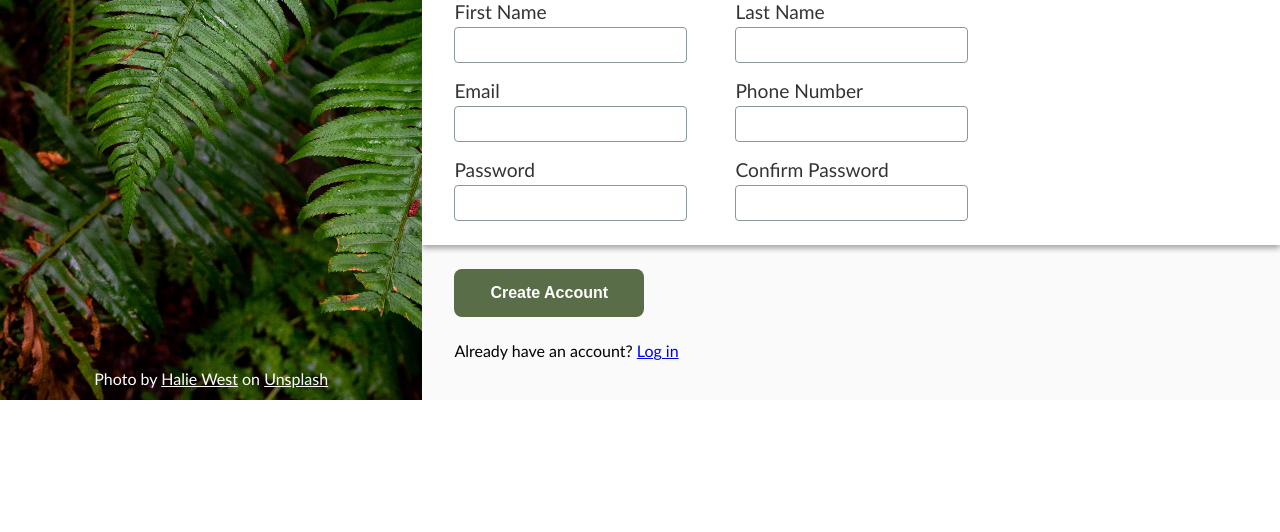
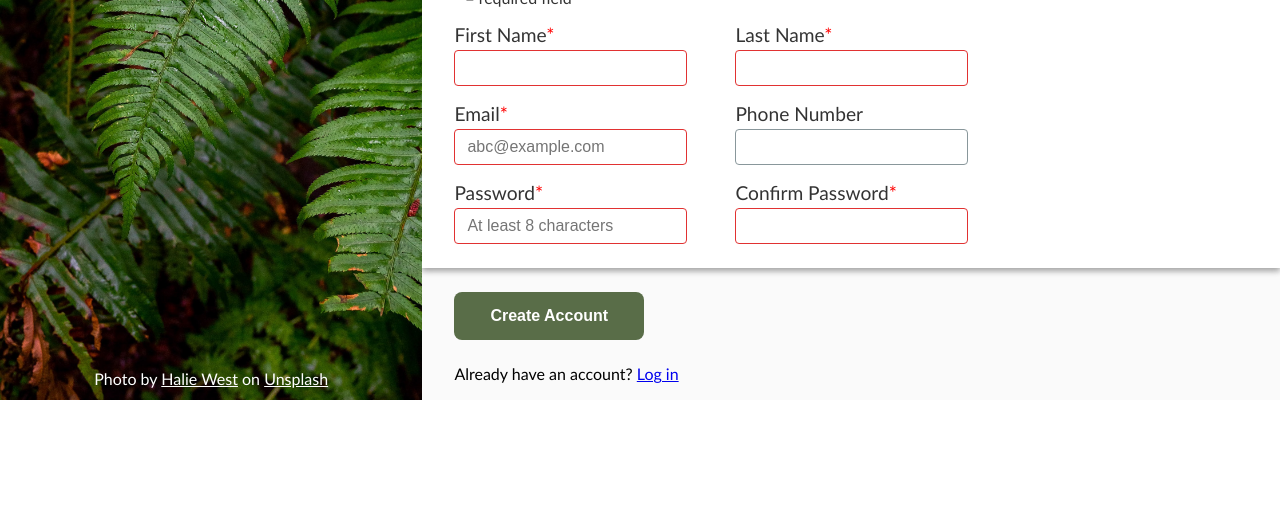
Before and after one commit to cseltzner/Registration-form, a plain HTML site: page index.html in a window 1280 px wide. Shown: the part 400-932 px from the top of the page. Before the commit the page ends 909 px from the top, so only its background shows below. Drawn offline with Linux system fonts and the light colour scheme; a web font is replaced by a local one.

Commit message:
Add html validation to form

```diff
--- a/index.html
+++ b/index.html
@@ -24,37 +24,37 @@
         </div>
         <div class="form-container">
             <div class="form-header">Let's do this!</div>
+            <div class="required-header"><span class="required">*</span> = required field</div>
             <form action="#" method="post" id="register-form">
                 <div class="form-row-1">
-                    <div class="form-item-1">
-                        <label for="first-name">First Name</label>
-                        <input type="text" name="first-name" id="first-name">
-                    </div>
-                    <div class="form-item-2">
-                        <label for="last-name">Last Name</label>
-                        <input type="text" name="last-name" id="last-name">
-                    </div>
+                    <fieldset class="form-item-1">
+                        <label for="first-name">First Name<span class="required">*</span></label>
+                        <input type="text" name="first-name" id="first-name" required="true" >
+                    </fieldset>
+                    <fieldset class="form-item-2">
+                        <label for="last-name">Last Name<span class="required">*</span></label>
+                        <input type="text" name="last-name" id="last-name" required="true">
+                    </fieldset>
                 </div>
                 <div class="form-row-2">
-                    <div class="form-item-3">
-                        <label for="email">Email</label>
-                        <input type="email" name="email" id="email">
-                    </div>
-                    <div class="form-item-4">
+                    <fieldset class="form-item-3">
+                        <label for="email">Email<span class="required">*</span></label>
+                        <input type="email" name="email" id="email" required="true" placeholder="abc@example.com">
+                    </fieldset>
+                    <fieldset class="form-item-4">
                         <label for="tel">Phone Number</label>
                         <input type="tel" name="tel" id="tel">
-                    </div>
+                    </fieldset>
                 </div>
                 <div class="form-row-3">
-                    <div class="form-item-5">
-                        <label for="password">Password</label>
-                        <input type="password" name="password" id="password">
-                    </div>
-
-                    <div class="form-item-6">
-                        <label for="confirm-password">Confirm Password</label>
-                        <input type="password" name="confirm-password" id="confirm-password">
-                    </div>
+                    <fieldset class="form-item-5">
+                        <label for="password">Password<span class="required">*</span></label>
+                        <input type="password" name="password" id="password" required="true" placeholder="At least 8 characters" min="8" max="24">
+                    </fieldset>
+                    <fieldset class="form-item-6">
+                        <label for="confirm-password">Confirm Password<span class="required">*</span></label>
+                        <input type="password" name="confirm-password" id="confirm-password" required="true">
+                    </fieldset>
                 </div>
             </form>
         </div>
--- a/style.css
+++ b/style.css
@@ -22,6 +22,14 @@ html, body {
     height: 100%;
     width: 100%;
     font-family: 'Gill Sans', 'Gill Sans MT', Calibri, 'Trebuchet MS', sans-serif;
+}
+
+span {
+    color: red;
+}
+
+fieldset {
+    border: none;
 }
 
 body {
@@ -123,6 +131,7 @@ main a img {
     font-size: 1.5rem;
     font-weight: 500;
     justify-self: start;
+    margin-bottom: 4px;
 }
 
 .form-row-1, .form-row-2, .form-row-3 {
@@ -164,6 +173,10 @@ form input:hover{
     box-shadow: rgb(231 238 236) 0px 0px 0px 3px;
 }
 
+form input:invalid {
+    border: 1px solid rgb(225, 50, 50);
+}
+
 .post-form-container {
     flex: 0 0 33%;
     display: flex;
```
